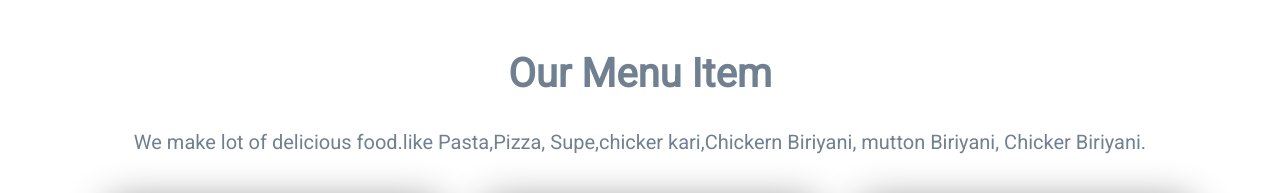
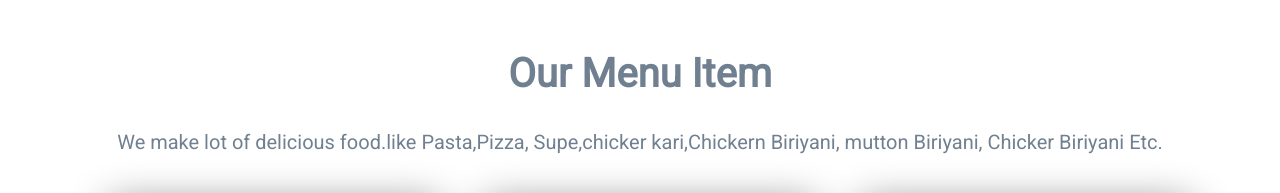
Before and after one commit to MahbubRabbani916/Foodee, a plain HTML site: page index.html in a window 1280 px wide. Shown: the part 1100-1293 px from the top of the page. Drawn offline with Linux system fonts and the light colour scheme.

Commit message:
header add

```diff
--- a/index.html
+++ b/index.html
@@ -50,7 +50,7 @@
         <div class="recipe">
             <h1>Our Menu Item</h1>
             <p>We make lot of delicious food.like Pasta,Pizza, Supe,chicker kari,Chickern Biriyani, mutton Biriyani,
-                Chicker Biriyani.</p>
+                Chicker Biriyani Etc.</p>
         </div>
 
 
```
